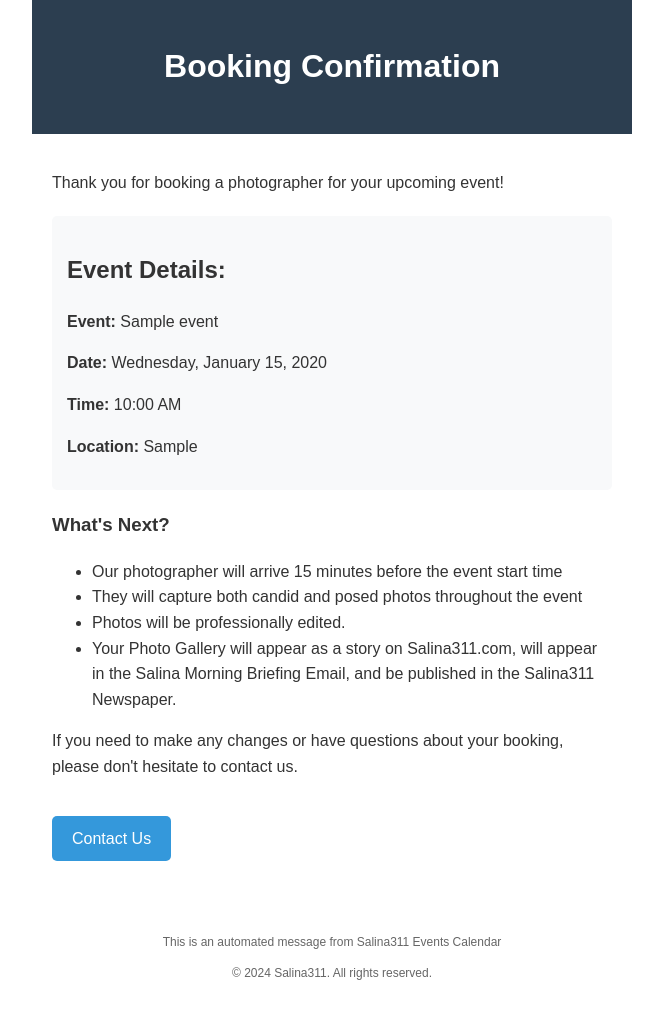
After one commit to matmoody/events, a Django app: template templates/emails/customer_photographer_booked.html in a window 1280 px wide. The commit adds this page. Shown: the whole page, without its empty margins (308-971 px from the left). Run offline with Django 4.2, Linux system fonts and the light colour scheme; the template is opened without the code that fills it: values that come from a table or form of the project are taken from there, others are empty; tables that the repository leaves empty hold one stand-in row (values such as "Sample post"); parts of the project's set-up code (start-up, migrations or seed data) failed here and were passed over.

Commit message:
Add email and photographer booking

```diff
--- a/src/urls.py
+++ b/src/urls.py
@@ -16,11 +16,19 @@ Including another URLconf
 """
 from django.contrib import admin
 from django.urls import path
-from events.views import CalendarView, EventsForDateView, LoadMoreDaysView
+from events.views import CalendarView, EventsForDateView, LoadMoreDaysView, HirePhotographerView, RequestPhotographerView, CreateCheckoutSessionView, CheckoutSuccessView
 
 urlpatterns = [
     path('', CalendarView.as_view(), name='home'),
     path('events-for-date/', EventsForDateView.as_view(), name='events_for_date'),
     path('load-more-days/', LoadMoreDaysView.as_view(), name='load_more_days'),
     path('admin/adshp98q3gwpf9uerphieagouqefy8dtuyfydrdr', admin.site.urls),
+    path('hire-photographer/<int:event_id>/', HirePhotographerView.as_view(), name='hire_photographer'),
+    path('request-photographer/<int:event_id>/', RequestPhotographerView.as_view(), name='request_photographer'),
+    path('create-checkout-session/<int:event_id>/',
+         CreateCheckoutSessionView.as_view(),
+         name='create_checkout_session'),
+    path('checkout-success/',
+         CheckoutSuccessView.as_view(),
+         name='checkout_success'),
 ]
--- /dev/null
+++ b/templates/emails/customer_photographer_booked.html
@@ -0,0 +1,83 @@
+<!DOCTYPE html>
+<html>
+<head>
+    <style>
+        body {
+            font-family: Arial, sans-serif;
+            line-height: 1.6;
+            color: #333333;
+            max-width: 600px;
+            margin: 0 auto;
+        }
+        .header {
+            background-color: #2c3e50;
+            color: white;
+            padding: 20px;
+            text-align: center;
+        }
+        .content {
+            padding: 20px;
+            background-color: #ffffff;
+        }
+        .event-details {
+            background-color: #f8f9fa;
+            padding: 15px;
+            border-radius: 5px;
+            margin: 20px 0;
+        }
+        .footer {
+            text-align: center;
+            padding: 20px;
+            font-size: 12px;
+            color: #666666;
+        }
+        .button {
+            display: inline-block;
+            padding: 10px 20px;
+            background-color: #3498db;
+            color: white;
+            text-decoration: none;
+            border-radius: 5px;
+            margin: 20px 0;
+        }
+    </style>
+</head>
+<body>
+    <div class="header">
+        <h1>Booking Confirmation</h1>
+    </div>
+
+    <div class="content">
+        <p>Thank you for booking a photographer for your upcoming event!</p>
+
+        <div class="event-details">
+            <h2>Event Details:</h2>
+            <p><strong>Event:</strong> {{ event.title }}</p>
+            <p><strong>Date:</strong> {{ event.event_date|date:"l, F j, Y" }}</p>
+            {% if event.event_start_time %}
+            <p><strong>Time:</strong> {{ event.event_start_time|time:"g:i A" }}</p>
+            {% endif %}
+            {% if event.location %}
+            <p><strong>Location:</strong> {{ event.location }}</p>
+            {% endif %}
+        </div>
+
+        <h3>What's Next?</h3>
+        <ul>
+            <li>Our photographer will arrive 15 minutes before the event start time</li>
+            <li>They will capture both candid and posed photos throughout the event</li>
+            <li>Photos will be professionally edited.</li>
+            <li>Your Photo Gallery will appear as a story on Salina311.com, will appear in the Salina Morning Briefing Email, and be published in the Salina311 Newspaper.</li>
+        </ul>
+
+        <p>If you need to make any changes or have questions about your booking, please don't hesitate to contact us.</p>
+
+        <a href="https://salina311.com/contact-us" class="button">Contact Us</a>
+    </div>
+
+    <div class="footer">
+        <p>This is an automated message from Salina311 Events Calendar</p>
+        <p>© 2024 Salina311. All rights reserved.</p>
+    </div>
+</body>
+</html>
--- a/templates/navbar.html
+++ b/templates/navbar.html
@@ -7,7 +7,7 @@
       <div id="navbarNav" class="offcanvas offcanvas-end">
 
         <div class="offcanvas-header border-top">
-          <a href="https://notices.salina311.com" class="btn btn-primary w-100" target="_blank" rel="noopener">
+          <a href="https://notices.salina311.com/event/create/" class="btn btn-primary w-100" target="_blank" rel="noopener">
             <i class="fa-solid fa-calendar-check fs-4 lh-1 me-1"></i>
             &nbsp;Submit Event
           </a>
@@ -17,8 +17,8 @@
       <button type="button" class="navbar-toggler" data-bs-toggle="offcanvas" data-bs-target="#navbarNav" aria-controls="navbarNav" aria-expanded="false" aria-label="Toggle navigation">
         <span class="navbar-toggler-icon"></span>
       </button>
-      <a href="https://notices.salina311.com" class="btn btn-primary btn-sm fs-sm rounded d-none d-lg-inline-flex" target="_blank" rel="noopener">
-        <i class="fa-solid fa-calendar-check fs-5 lh-1 me-1"></i>
+      <a href="https://notices.salina311.com/event/create/" class="btn btn-primary btn-sm fs-sm rounded d-none d-lg-inline-flex" target="_blank" rel="noopener">
+        <i class="fa-duotone fa-solid fa-calendar-plus"></i>
         &nbsp;Add Event
       </a>
     </div>
--- a/templates/partials/mobile_events_list.html
+++ b/templates/partials/mobile_events_list.html
@@ -16,9 +16,9 @@
                     <div class="event-title">{{ event.title }}</div>
                 </div>
                 {% if event.photographer %}
-                <i class="fa-light fa-camera-retro" data-bs-toggle="tooltip" title="Photographer Scheduled"></i>
+                <i class="fa-sharp-duotone fa-solid fa-camera-retro" data-bs-toggle="tooltip" title="Photographer Scheduled"></i>
                 {% else %}
-                <i class="fa-light fa-camera-retro" data-bs-toggle="tooltip" title="No Photographer Scheduled"></i>
+                <i class="fa-sharp-duotone fa-solid fa-camera-retro" data-bs-toggle="tooltip" title="No Photographer Scheduled"></i>
                 {% endif %}
             </div>
             {% if event.location %}
```
Also changed, not shown: events/views.py (+137 -1 lines), requirements.txt (+9 -0 lines), src/settings.py (+14 -1 lines), templates/base.html (+9 -0 lines), templates/checkout_success.html (added, +21 -0 lines), templates/emails/admin_photographer_booked.html (added, +13 -0 lines), templates/home.html (+21 -2 lines), templates/partials/events_sidebar.html (+9 -3 lines), templates/partials/photographer_modal.html (added, +40 -0 lines).
